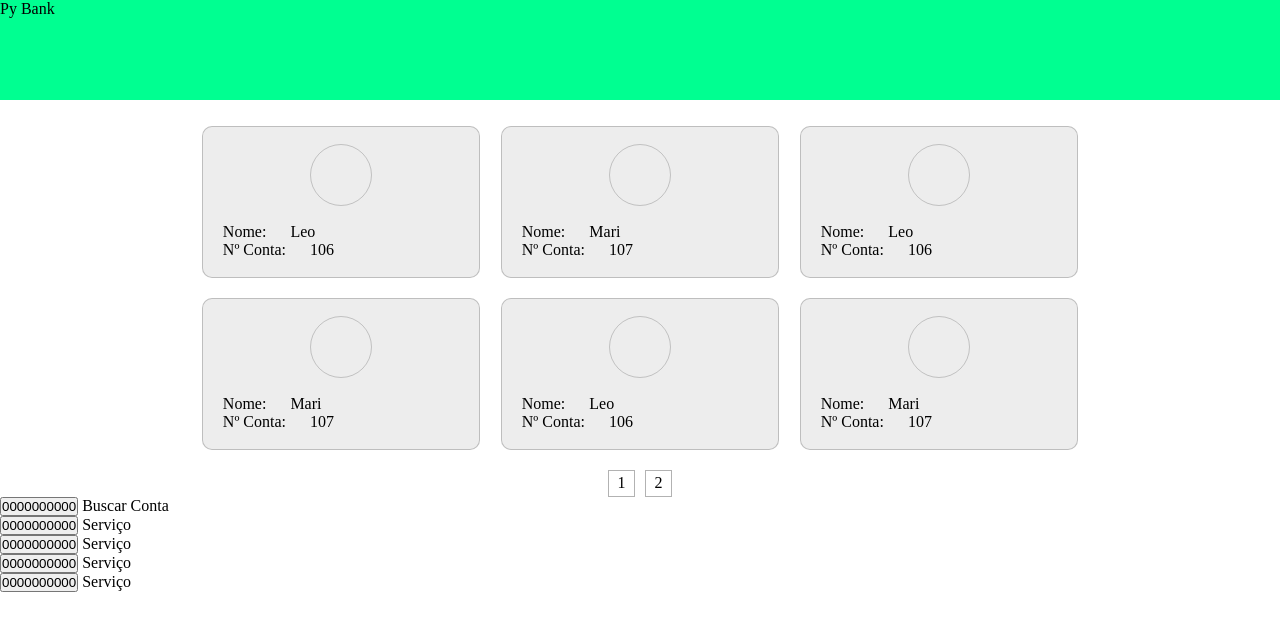
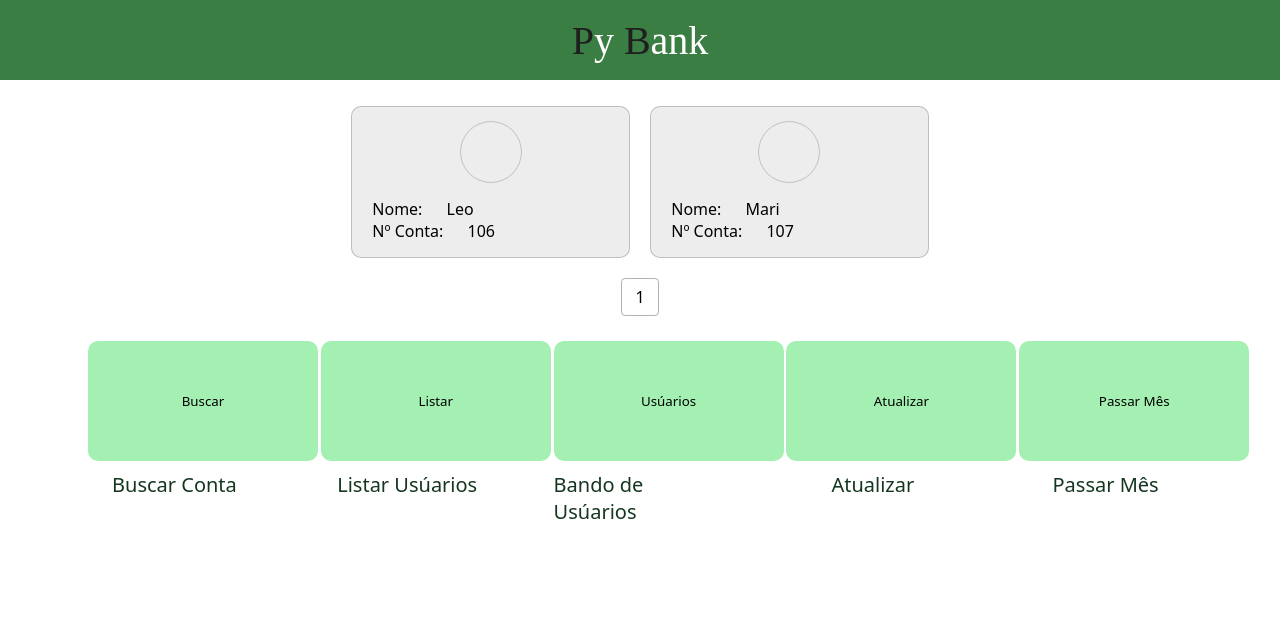
Before and after one commit to Leonardo-Gracas/Python_Bank, a Flask app: page / in a window 1280 px wide. Shown: the top 631 px of the page. Run offline with Flask 3, Linux system fonts and the light colour scheme; some libraries are stand-ins or nearby versions.

Commit message:
Add files via upload

```diff
--- a/main.py
+++ b/main.py
@@ -6,6 +6,7 @@ from ops import UOW as uow
 # from ops import ORM as orm
 
 App = Flask(__name__)
+# App.debug = True
 
 @App.route("/", methods=['GET', 'POST'])
 def index():
@@ -31,20 +32,16 @@ def index():
 
         return render_template('index.html', contas=users, num_pags=num_pags, pag_atual = pagina)
 
-@App.route('/rotaAjax', methods=['POST'])
-def rota():
-    for i in range(5):
-        print('bbbbbbbbbbbbbbb')
-    dados = request.form['data']
-    dados = dados.loads()
+@App.route('/alt_users', methods=['GET'])
+def alt():
+    pass
 
-    result = ajax(dados)
-    return jsonify(result)
 
-def ajax(dados):
-    for i in range(10):
-        print('aaaaaaaaaaaaaaaaaaaaaa')
-    if dados['arg-base'] in 'get':
-        return uow.Ler(dados['id'])
+@App.route('/rotaAjax', methods=['GET'])
+def minha_rota():
+    id = request.args.get('id')
+    id = int(id)
+
+    return uow.Ler(id, True)
 
 App.run()
--- a/main_cli.py
+++ b/main_cli.py
@@ -16,10 +16,10 @@ command_list = [
     ('x', close_loop),
     ('list', uow.Listar),
     ('add', uow.Criar),
-    ('get', uow.Ler),
+    # ('get', uow.Ler),
     ('act', uow.Atualizar),
     ('del', uow.Deletar),
-    ('bank', uow.Apresentar_Banco),
+    # ('bank', uow.Apresentar_Banco),
     # ('collect', uow.Cobrar_Anuidade),
     ('pass', uow.Passar_Mes)
 ]
--- a/ops/ORM.py
+++ b/ops/ORM.py
@@ -60,11 +60,13 @@ class ORM:
         user.Apresentar()
         return user
 
-    def read(id):
+    def read(id, return_json=False):
         with open(caminho_arquivo, 'r') as f:
             obj = json.loads(f.read())
             for user in obj:
                 if(user['conta'] == id):
+                    if return_json == True:
+                        return user
                     account = json_to_user(user)
                     return account
             else:
--- a/ops/UOW.py
+++ b/ops/UOW.py
@@ -95,8 +95,8 @@ def Atualizar(args=False):
                 break
     orm.update(users)
 
-def Ler(id):
-    response = orm.read(id)
+def Ler(id, return_json=False):
+    response = orm.read(id, return_json)
     if response == False:
         return
 
--- a/static/css/index/style.css
+++ b/static/css/index/style.css
@@ -1,12 +1,46 @@
+@import url('https://fonts.googleapis.com/css2?family=Roboto:wght@500&display=swap');
+
 *{
     margin: 0;
     padding: 0;
+    font-family: system-ui, -apple-system, BlinkMacSystemFont, 'Segoe UI', Roboto, Oxygen, Ubuntu, Cantarell, 'Open Sans', 'Helvetica Neue', sans-serif;
+}
+
+a{
+    text-decoration: none;
+    color: black;
+}
+
+body{
+    display: flex;
+    flex-direction: column;
+    justify-content: center;
 }
 
 header{
     width: 100%;
-    height: 100px;
-    background-color: rgb(0, 255, 145);
+    height: 80px;
+    background-color: hsl(129, 37%, 36%);
+    display: flex;
+    justify-content: center;
+    align-items: center;
+}
+
+header p{
+    color: white;
+    font-size: 40px;
+    font-family: 'Times New Roman', Times, serif;
+}
+
+header p span{
+    font-family:serif;
+    color: rgb(31, 31, 31);
+}
+
+header
+
+main{
+    background-color: hsla(28, 67%, 93%, 0.852);
 }
 
 section{
@@ -44,7 +78,7 @@ section{
     border: solid 1px rgba(0, 0, 0, 0.2);
 }
 
-.invisivel{
+.invisible{
     display: none;
 }
 
@@ -94,9 +128,10 @@ section{
     justify-content: center;
     align-items: center;
 
-    height: 25px;
-    width: 25px;
+    height: 36px;
+    width: 36px;
     border: solid 1px rgba(0, 0, 0, 0.3);
+    border-radius: 4px;
 
     margin-left: 5px;
     margin-right: 5px;
@@ -107,3 +142,75 @@ section{
     text-decoration: none;
     color: black;
 }
+
+#buttons {
+    width: 90%;
+    display: flex;
+    justify-content: center;
+}
+
+#buttons .card-botao{
+    width: 15%;
+    /* height: 100px; */
+    display: flex;
+    flex-direction: column;
+    margin-left: 30px;
+    margin-right: 30px;
+}
+
+.card-botao .btn {
+    background-color: hsl(132, 72%, 79%);
+    height: 120px;
+    width: 230px;
+    display: flex;
+    justify-content: center;
+    align-items: center;
+    border-radius: 10px;
+    border: solid 0px black;
+}
+
+#buttons .card-botao .active {
+    background-color: hsl(133, 32%, 44%);
+}
+
+.card-botao span{
+    margin-top: 10px;
+    font-size: 20px;
+    align-self: center;
+    color: hsl(139, 44%, 15%);
+}
+
+#modal{
+    height: 450px;
+    width: 350px;
+    display: none;
+    position: absolute;
+    flex-direction: column;
+
+    justify-content: center;
+    align-items: center;
+    align-self: center;
+
+    background-color: rgb(245, 245, 245);
+    border: solid 2px rgba(0, 0, 0, 0.159);
+    border-radius: 10px;
+}
+
+#modal button:nth-child(1) {
+    top: 0;
+    float: right;
+    background-color: red;
+    padding: 5px;
+    margin-bottom: 5px;
+}
+
+#modal input {
+    width: 70%;
+    padding: 5px;
+    font-size: 20px;
+    margin:20px;
+}
+
+#modal label {
+    font-size: 40px;
+}
--- a/static/js/index/script.js
+++ b/static/js/index/script.js
@@ -20,55 +20,93 @@ $(document).ready( () => {
         }
     });
 
-    $('button').click((event) => {
+    $('button').click( function() {
 
-        event.preventDefault();
+        $('button').each( function() {
+            if ($(this).hasClass('active')) {
+                $(this).removeClass('active');
+            }
+        });
 
-        dados = {
-            'arg-base' : $('#arg-base').val(),
-            'nome' : $('#nome').val(),
-            'renda' : $('#renda').val(),
-            'id_conta1' : $('#idConta1').val(),
-            'id_conta2' : $('#idConta2').val(),
-            'valor' : $('#valor').val()
+        if ($('#arg-base').val() == 'get') {
+            id = prompt("Insira o ID para a busca:");
+
+            enviarFormulario(id);
         }
 
-        if (dados['arg-base'] == 'get') {
+        if ($('#arg-base').val() == 'list') {
+            $('.card-user').each( function() {
+                $(this).removeClass('invisible');
 
-            if (dados['id_conta1'] != '') {
+                $('#user-get').addClass('invisible');
+            });
+        }
 
-                $('.card-user').click(function() {
-                    enviarFormulario(dados)
-                });
+        if ($('#arg-base').val() == 'act') {
+            $('#modal').css('display', 'flex');
+        }
 
-            }
-        }
+        $(this).addClass('active');
     });
 
+    $('.dropdown')
 });
 
 function alt_arg_base(arg) {
-    $('#arg-base').val(arg)
+    $('#arg-base').val(arg);
 }
 
-function enviarFormulario(dados) {
+function alt_arg_act(arg) {
+    $('#arg-act').val(arg)
+}
 
-    // if (dados)
+function close_modal() {
+    $('#modal').css('display', 'none');
+}
+
+function enviarFormulario(id) {
 
     $.ajax({
-        url: '/rotaAjax',
-        data: dados,
-        type: 'POST',
-        sucess: () => {
-            $('#user-get').find('#get-id').text(response['id']);
+        url: `/rotaAjax?id=${id}`,
+        type: 'GET',
+        success: function(response) {
+            $('#user-get').find('#get-id').text(response['conta']);
             $('#user-get').find('#get-nome').text(response['nome']);
             $('#user-get').find('#get-saldo').text(response['saldo']);
             $('#user-get').find('#get-renda').text(response['renda']);
 
-            $('#user-get').removeClass('invisivel')
+            $('.card-user').each( function() {
+                $(this).addClass('invisible')
+            });
+
+            $('#user-get').removeClass('invisible')
         },
-        error: () => {
-            alert('erro')
+        error: function(error) {
+          alert('Erro de requisição: ', error);
         }
-    });
+      });
+
 }
+
+
+//
+//
+dados = {
+    'arg-base' : $('#arg-base').val(),
+    // 'nome' : $('#nome').val(),
+    // 'renda' : $('#renda').val(),
+    'id_conta1' : $('#idConta1').val(),
+    'id_conta2' : $('#idConta2').val(),
+    'valor' : $('#valor').val()
+}
+
+if (dados['arg-base'] == 'get') {
+
+    if (dados['id_conta1'] != '') {
+
+        $('.card-user').click(function() {
+            enviarFormulario(dados)
+        });
+
+    }
+}
--- a/templates/index.html
+++ b/templates/index.html
@@ -13,11 +13,12 @@
 </head>
 
 <script src="https://code.jquery.com/jquery-3.6.0.min.js"></script>
+<script src="//ajax.googleapis.com/ajax/libs/jquery/1.9.1/jquery.min.js"></script>
 <script src="{{ url_for('static', filename='js/index/script.js') }}"></script>
 
 <body>
     <header>
-        <p>Py Bank</p>
+        <p><span>P</span>y <span>B</span>ank</p>
     </header>
 
     <main>
@@ -25,7 +26,7 @@
             <div id="users">
                 <div id="cards-users">
 
-                    <div class="card-user invisivel" id="user-get">
+                    <div class="card-user invisible" id="user-get">
                         <div class="pt-superior-card">
                             <div class="user-icon">
                                 <span class=" iconify" data-icon="mdi:account" data-width="45" data-height="45"></span>
@@ -90,44 +91,68 @@
                 </div>
             </div>
         </section>
-            <form action="/?pagina={{ pag_atual }}" method="post">
-                <input type="hidden" name="arg-base" id="arg-base">
-
-                <input type="hidden" name="nome" id="nome">
-                <input type="hidden" name="renda"  id="renda">
-
-                <input type="hidden" name="idConta1" id="idConta1">
-                <input type="hidden" name="idConta2" id="idConta2">
-
-                <input type="hidden" name="valor" id="valor">
-
-                <div id="botoes">
+        <section>
+            <div id="buttons">
                 <div class="card-botao">
-                        <button class="btn" onclick="alt_arg_base('get')">0000000000</button>
+                    <button class="btn" onclick="alt_arg_base('get')">Buscar</button>
                     <span>Buscar Conta</span>
                 </div>
                 <div class="card-botao">
-                        <button class="btn" onclick="alt_arg_base()">0000000000</button>
-                        <span>Serviço</span>
+                    <button class="btn" onclick="alt_arg_base('list')">Listar</button>
+                    <span>Listar Usúarios</span>
                 </div>
                 <div class="card-botao">
-                        <button class="btn" onclick="alt_arg_base()">0000000000</button>
-                        <span>Serviço</span>
+                    <button class="btn" onclick="alt_arg_base('users')"><a href="/alt_users">Usúarios</a></button>
+                    <span>Bando de Usúarios</span>
                 </div>
                 <div class="card-botao">
-                        <button class="btn" onclick="alt_arg_base()">0000000000</button>
-                        <span>Serviço</span>
+                    <button class="btn" onclick="alt_arg_base('act')">Atualizar</button>
+                    <span>Atualizar</span>
                 </div>
                 <div class="card-botao">
-                        <button class="btn" onclick="alt_arg_base()">0000000000</button>
-                        <span>Serviço</span>
+                    <button class="btn" onclick="alt_arg_base('pass')"><a href="/?pass=true">Passar Mês</a></button>
+                    <span>Passar Mês</span>
+                </div>
+            </div>
+        <section>
+
+        </section>
+
+    </main>
+    <div id="modal">
+        <form action="/?pagina={{ pag_atual }}" method="post">
+            <button onclick="close_modal()">X</button>
+
+            <input type="hidden" name="arg-base" id="arg-base">
+            <input type="hidden" name="arg-act" id="arg-act">
+
+            <div>
+                <div class="dropdown">
+                    <button class="dropdown-toggle" type="button" id="dropdownMenuButton" data-toggle="dropdown" aria-haspopup="true" aria-expanded="false">
+                      Selecione uma opção
+                    </button>
+                    <div class="dropdown-menu" aria-labelledby="dropdownMenuButton">
+                      <a class="dropdown-item" onclick="alt_arg_act('d')" href="#">Depositar</a>
+                      <a class="dropdown-item" onclick="alt_arg_act('s')" href="#">Sacar</a>
+                      <a class="dropdown-item" onclick="alt_arg_act('t')" href="#">Transferir</a>
+                      <a class="dropdown-item" onclick="alt_arg_act('p')" href="#">Pagar</a>
+                      <a class="dropdown-item" onclick="alt_arg_act('e')" href="#">Empréstimo</a>
+                    </div>
                 </div>
             </div>
 
+            <div>
+                <input type="hidden" name="idConta1" id="idConta1">
+
+                <label for="">ID Conta: </label>
+                <input type="number" name="idConta2" id="idConta2">
+
+                <label for="">Valor: </label>
+                <input type="number" name="valor" id="valor">
+            </div>
+
+            <input type="submit" value="Confirmar">
         </form>
-        <section>
-
-        </section>
-    </main>
+    </div>
 </body>
 </html>
```
Also changed, not shown: users.json (+0 -39 lines). Lines whose indentation alone changed are shown as unchanged.
